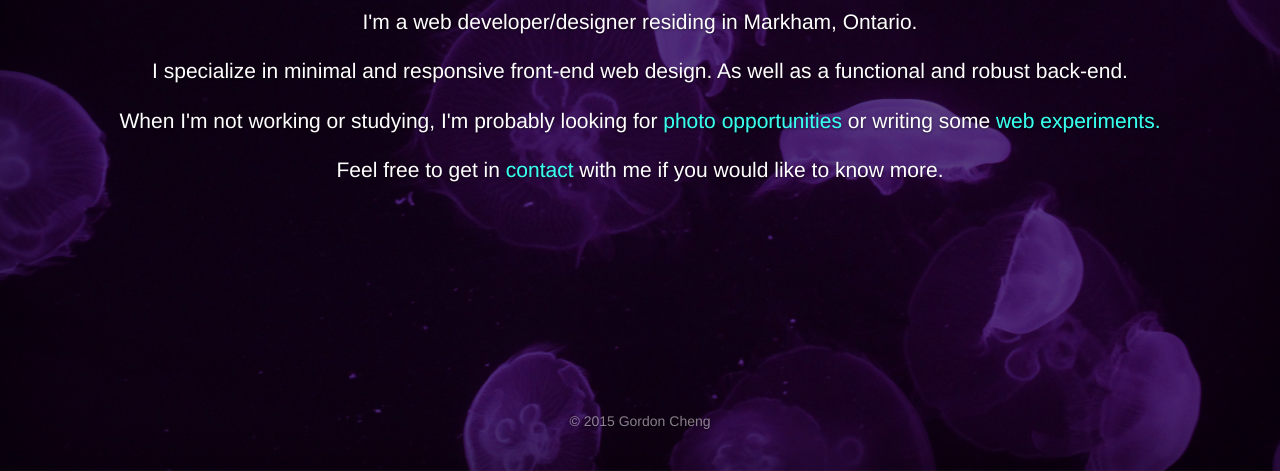
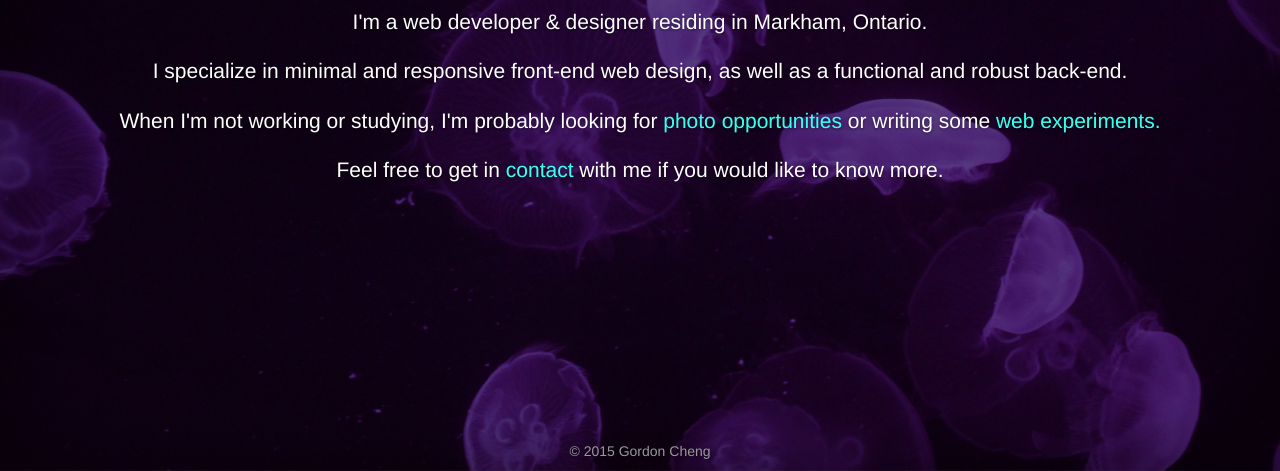
Before and after one commit to gordosan/Gordoncheng.com, a plain HTML site: page index.html in a window 1280 px wide. Shown: the part 329-800 px from the top of the page. Drawn offline with nearby package versions, Linux system fonts and the light colour scheme; a script that the page names is missing.

Commit message:
footer fix
removed padding from footer

```diff
--- a/content/home.html
+++ b/content/home.html
@@ -7,8 +7,8 @@
 <body>
 <h1 class = "cover-heading">Hello!</h1>
 
-<p class = "lead" >I'm a web developer/designer residing in Markham, Ontario.</p>
-<p class = "lead" >I specialize in minimal and responsive front-end web design. As well as a functional and robust back-end.</p>
+<p class = "lead" >I'm a web developer & designer residing in Markham, Ontario.</p>
+<p class = "lead" >I specialize in minimal and responsive front-end web design, as well as a functional and robust back-end.</p>
 <p class = "lead" >When I'm not working or studying, I'm probably looking for <a href="http://gordo-san.tumblr.com/" target="_blank">photo opportunities</a> or writing some <a href="https://github.com/gordosan" target="_blank">web experiments.</a> </p>
 <p class = "lead" >Feel free to get in <a href="#contact" onclick="contactSelect()">contact</a> with me if you would like to know more.</p>
 </body>
--- a/css/cover.css
+++ b/css/cover.css
@@ -27,27 +27,32 @@ a:hover {
 }
 
 .mastfoot{
- bottom: 0px;
- position: static;
- width: 100%;
 }
 
 @keyframes spinCycle {
     from {
       -webkit-filter: hue-rotate(0deg);
       filter: hue-rotate(0deg);
+      -moz-filter: hue-rotate(0deg);
+      -o-filter: hue-rotate(0deg);
         }
     to   {
      -webkit-filter: hue-rotate(360deg);
      filter: hue-rotate(360deg);
+     -moz-filter: hue-rotate(360deg);
+     -o-filter: hue-rotate(360deg);
     }
 }
 
 html,
 body {
   height: 100%;
+  min-height:100%;
   background-image: url("../assets/background.jpg");
   background-size: cover;
+  -webkit-background-size: cover;
+  -moz-background-size: cover;
+  -o-background-size: cover;
   background-repeat: no-repeat;
   -webkit-animation-name: spinCycle;
   -webkit-animation-duration: 40s;
@@ -59,11 +64,22 @@ body {
    animation-iteration-count: infinite;
    animation-delay: 0s;
    animation-timing-function: linear;
+   -moz-animation-name: spinCycle;
+   -moz-animation-duration: 40s;
+   -moz-animation-iteration-count: infinite;
+   -moz-animation-delay: 0s;
+   -moz-animation-timing-function: linear;
+   -o-animation-name: spinCycle;
+   -o-animation-duration: 40s;
+   -o-animation-iteration-count: infinite;
+   -o-animation-delay: 0s;
+   -o-animation-timing-function: linear;
 
 }
 
 body {
   color: #fff;
+  min-height:100%;
   text-align: center;
   text-shadow: 0 1px 3px rgba(0,0,0,.5);
   background: rgba(0, 0, 0, 0.5);
@@ -146,13 +162,11 @@ body {
 
 }
 
-
 /*
  * Cover
  */
 
 .cover {
-  padding: 0 20px;
 }
 .cover .btn-lg {
   padding: 10px 20px;
@@ -166,7 +180,6 @@ body {
 
 .mastfoot {
   color: #999; /* IE8 proofing */
-  color: rgba(255,255,255,.5);
 }
 
 
--- a/index.html
+++ b/index.html
@@ -52,9 +52,8 @@ You can read the source, or you can just get a copy ;) -- https://github.com/gor
       	    <div id = "data"></div>
           </div>
           <div class="mastfoot">
-            <div class="inner">
               <script type="text/javascript">footer();</script>
-            </div>
+
           </div>
         </div>
       </div>
```
